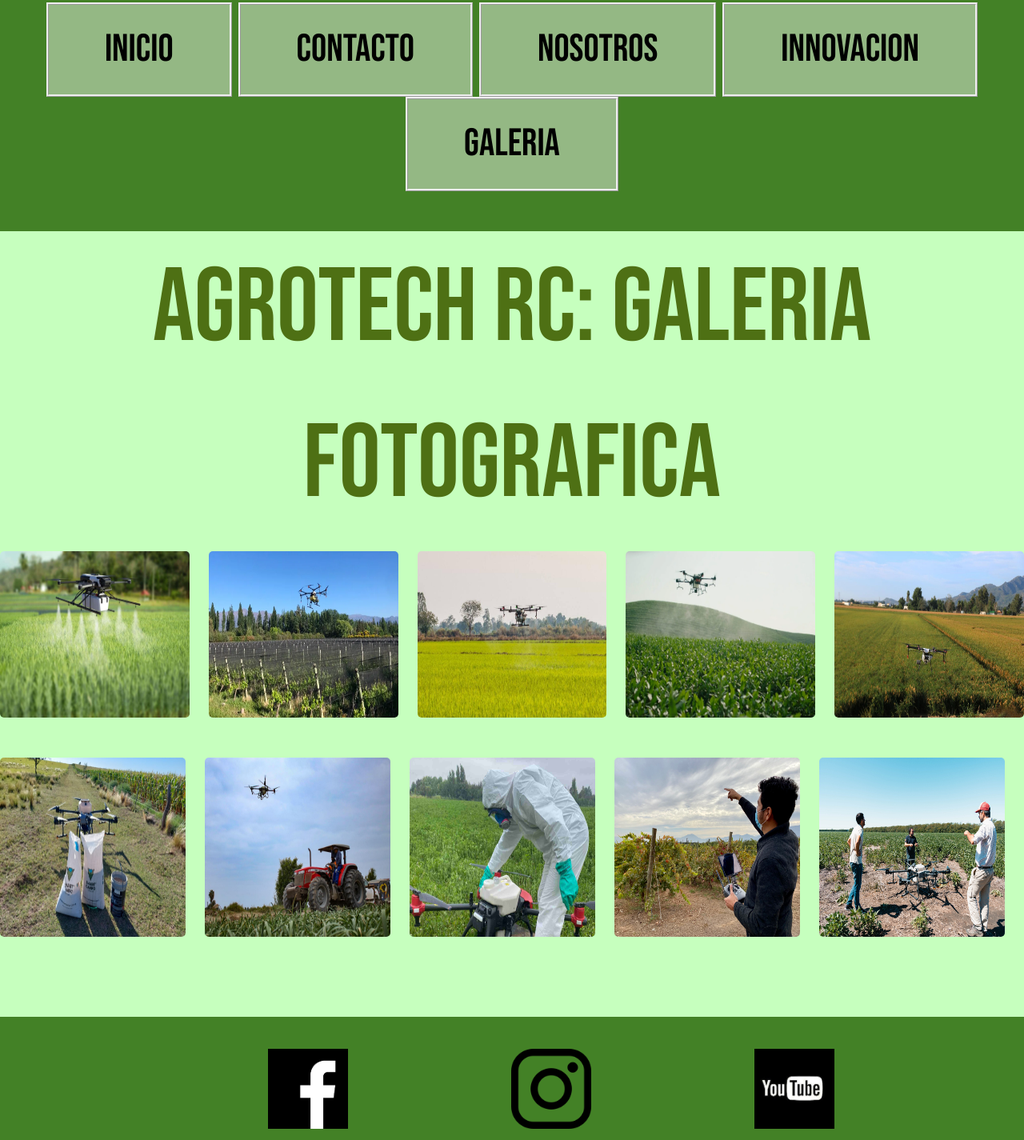
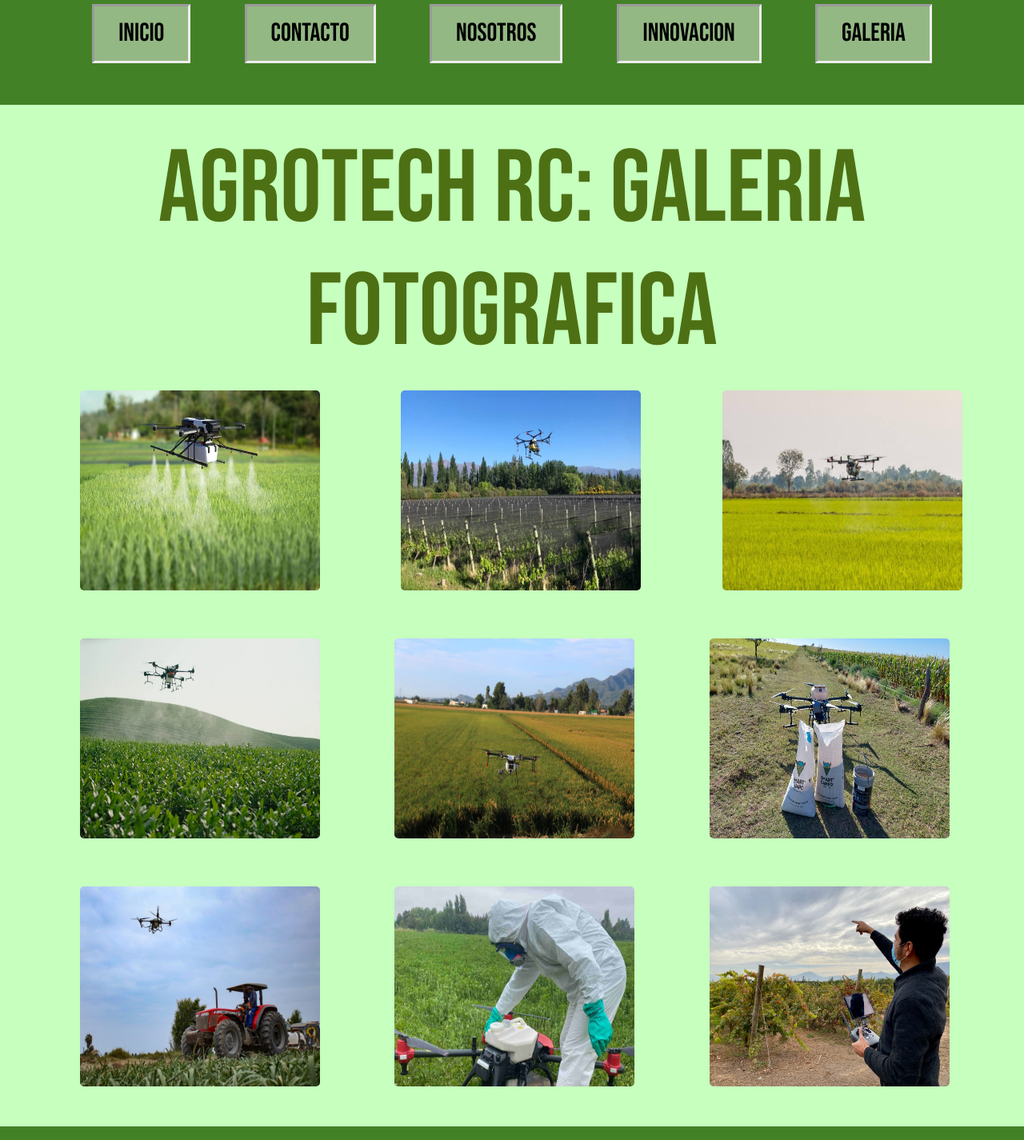
Before and after one commit to RodriCatala/AGROTECHRC, a website: page pages/galeria.html in a window 1280 px wide. Shown: the part 47-1472 px from the top of the page at 80% size. Drawn offline with nearby package versions, Linux system fonts and the light colour scheme.

Commit message:
Redimensionamos H1, H2 y P

```diff
--- a/css/style.css
+++ b/css/style.css
@@ -12,12 +12,12 @@
 
 {
   color: #000000;
-  text-decoration: solid;
-  padding: 20px 70px;
+  text-decoration:solid;
+  padding: 10px 30px;
+  margin: 2px;
   background-color: rgba(255, 255, 255, 0.432);
-  border-radius: 4;
-  border-style: ridge;
-  font-size: 3rem;
+  border-style:inset;
+  font-size: 2rem;
   font-family: Bebas Neue, sans-serif;
 }
 
@@ -48,10 +48,9 @@
   justify-content: center;
   color: black;
   background-color: rgb(67, 129, 38);
-  padding: 40px;
-  margin: 0 px;
-  font-family: "Franklin Gothic Medium", "Arial Narrow", Arial, sans-serif;
-  font-style: italic;
+  padding: 20px;
+  margin: 0px;
+
 }
 
 .redes
@@ -80,8 +79,6 @@
 .galeria
 
 {
-  align-items: center;
-  justify-content: center;
   margin: 300px;
 }
 
@@ -115,7 +112,7 @@
 
   {
     animation: IzqaDer 7s infinite;
-    max-width: 100%;
+    max-width: 90%;
     overflow: hidden;
     position: relative;
   }
--- a/pages/galeria.html
+++ b/pages/galeria.html
@@ -12,6 +12,7 @@
     <link rel="preconnect" href="https://fonts.gstatic.com" crossorigin>
     <link href="https://fonts.googleapis.com/css2?family=Bebas+Neue&display=swap" rel="stylesheet">
     <link rel="icon" href="../imagen/fertilizante.ico" type="ico">
+
 
     <title>GALERIA 📷</title>
 
@@ -29,48 +30,49 @@
 <body style="background-color: rgba(176, 255, 165, 0.712);">
 
 
-    <header style="text-align: center; color: rgba(78, 112, 20); font-family:Bebas Neue, sans-serif; font-size: 130px;"> AGROTECH RC: GALERIA FOTOGRAFICA
+    <header>
+
+        <h1 style="text-align: center; color: rgba(78, 112, 20); font-family:Bebas Neue, sans-serif; font-size: 8rem; margin-bottom: 10px; margin-top: 30px"> AGROTECH RC: GALERIA FOTOGRAFICA
+        </h1>
 
     </header>
 
-    <main>
+    <main style="margin-left: 100px;">
 
         <div class="row" style="padding-top: 10px;">
 
-            <div class="col"><img src="../imagen/dronfumigando.jpg" alt="dronfumigando" width="100%" height="100%", style="margin-bottom: 50px; border-radius: 5px;"></div>
+            <div class="col"><img src="../imagen/dronfumigando.jpg" alt="dronfumigando" width="300px" height="250px", style="margin-bottom: 10px; border-radius: 5px;"></div>
 
-            <div class="col"><img src="../imagen/dronfumigando2.jpg" alt="dronfumigando2" width="100%" height="100%"; style="margin-bottom: 50px; border-radius: 5px"></div>
+            <div class="col"><img src="../imagen/dronfumigando2.jpg" alt="dronfumigando2" width="300px" height="250px"; style="margin-bottom: 50px; border-radius: 5px"></div>
 
-            <div class="col"><img src="../imagen/dronfumigando3.jpg" alt="dronfumigando3" width="100%" height="100%"; style="margin-bottom: 50px; border-radius: 5px"></div>
+            <div class="col"><img src="../imagen/dronfumigando3.jpg" alt="dronfumigando3" width="300px" height="250px"; style="margin-bottom: 50px; border-radius: 5px"></div>
+
+        <div class="row" style="padding-top: 10px;">
 
             <div class="col">
-                <img src="../imagen/dronfumigando4.jpg" alt="dronfumigando4" width="100%" height="100%" style="margin-bottom: 50px; border-radius: 5px">
+                <img src="../imagen/dronfumigando4.jpg" alt="dronfumigando4" width="300px" height="250px" style="margin-bottom: 50px; border-radius: 5px">
             </div>
 
             <div class="col">
-                <img src="../imagen/dronfumigando5.jpg" alt="dronfumigando5" width="100%" height="100%" style="margin-bottom: 50px; border-radius: 5px">
-            </div>
-
-        <div class="row"; style="padding-top: 50px; padding-bottom: 100px;">
-
-            <div class="col">
-                <img src="../imagen/dronfumigando6.jpg" alt="dronfumigando6" width="100%" height="100%" style="margin-bottom: 50px; border-radius: 5px">
+                <img src="../imagen/dronfumigando5.jpg" alt="dronfumigando5" width="300px" height="250px" style="margin-bottom: 50px; border-radius: 5px">
             </div>
 
             <div class="col">
-                <img src="../imagen/dronfumigando7.jpg" alt="dronfumigando7" width="100%" height="100%" style="margin-bottom: 50px; border-radius: 5px">
+                <img src="../imagen/dronfumigando6.jpg" alt="dronfumigando6" width="300px" height="250px" style="margin-bottom: 50px; border-radius: 5px">
+            </div>
+
+            <div class="row" style="padding-top: 10px;"></div>
+
+            <div class="col">
+                <img src="../imagen/dronfumigando7.jpg" alt="dronfumigando7" width="300px" height="250px" style="margin-bottom: 50px; border-radius: 5px">
             </div>
 
             <div class="col">
-                <img src="../imagen/dronfumigando8.jpg" alt="dronfumigando8" width="100%" height="100%" style="margin-bottom: 50px; border-radius: 5px">
+                <img src="../imagen/dronfumigando8.jpg" alt="dronfumigando8" width="300px" height="250px" style="margin-bottom: 50px; border-radius: 5px">
             </div>
 
             <div class="col">
-                <img src="../imagen/dronfumigando9.jpg" alt="dronfumigando9" width="100%" height="100%" style="margin-bottom: 50px; border-radius: 5px">
-            </div>
-
-            <div class="col">
-                <img src="../imagen/dronfumigando10.jpg" alt="dronfumigando10" width="100%" height="100%" style="margin-bottom: 50px; border-radius: 5px">
+                <img src="../imagen/dronfumigando9.jpg" alt="dronfumigando9" width="300px" height="250px" style="margin-bottom: 50px; border-radius: 5px">
             </div>
 
         </div>
```
Also changed, not shown: index.html (+2 -2 lines), pages/contacto.html (+1 -1 lines), pages/innovacion.html (+11 -11 lines), pages/nosotros.html (+8 -8 lines), imagen/dronfumigando10.jpg (deleted).
